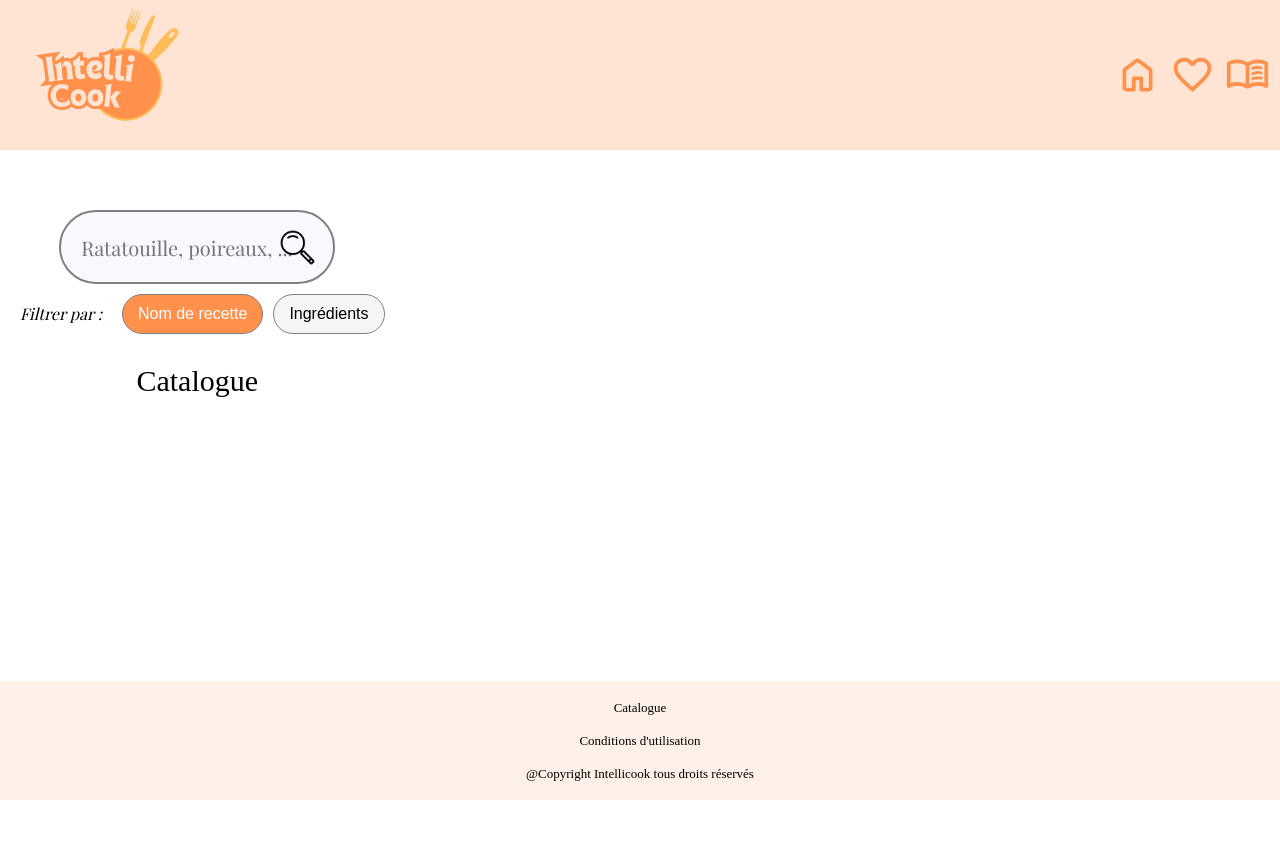
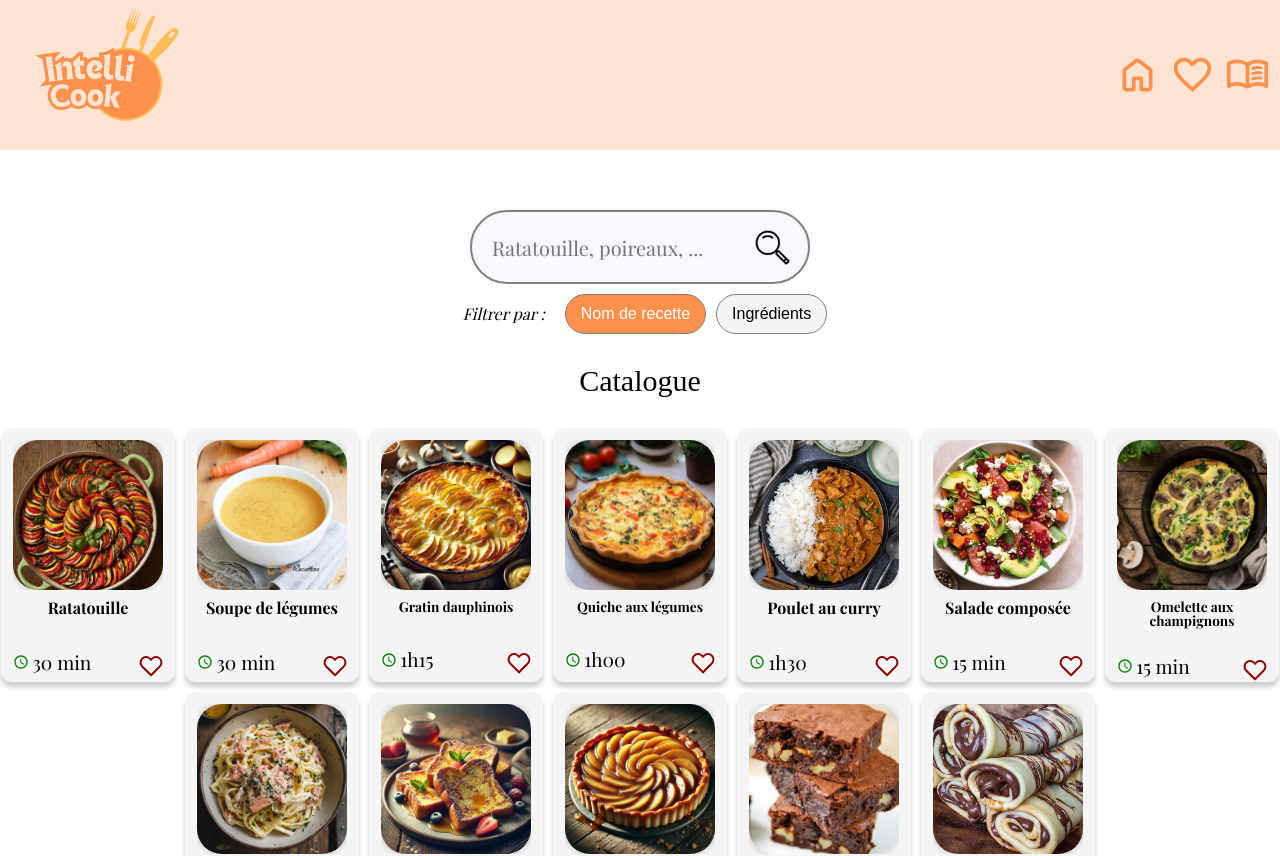
Before and after one commit to JuliePlagias/Brief-IntelliCook, a React (Create React App) app: page /catalogue in a window 1280 px wide. Shown: the top 856 px of the page. Before the commit the page ends 800 px from the top, so only its background shows below. Built offline with nearby package versions, Linux system fonts and the light colour scheme; a web font is replaced by a local one.

Commit message:
catalogue readed recipes

```diff
--- a/src/component/SearchingPage.jsx
+++ b/src/component/SearchingPage.jsx
@@ -26,7 +26,7 @@ const SearchingPage = ({ titlePage }) => {
       </div>
       {/* Fin filtres */}
       <h1 className={`searchingPage__title ${style}`}>{titlePage}</h1>
-      {/* <Recipes search={search} searchType={searchType} /> */}
+      <Recipes search={search} searchType={searchType} />
     </div>
   )
 }
```
